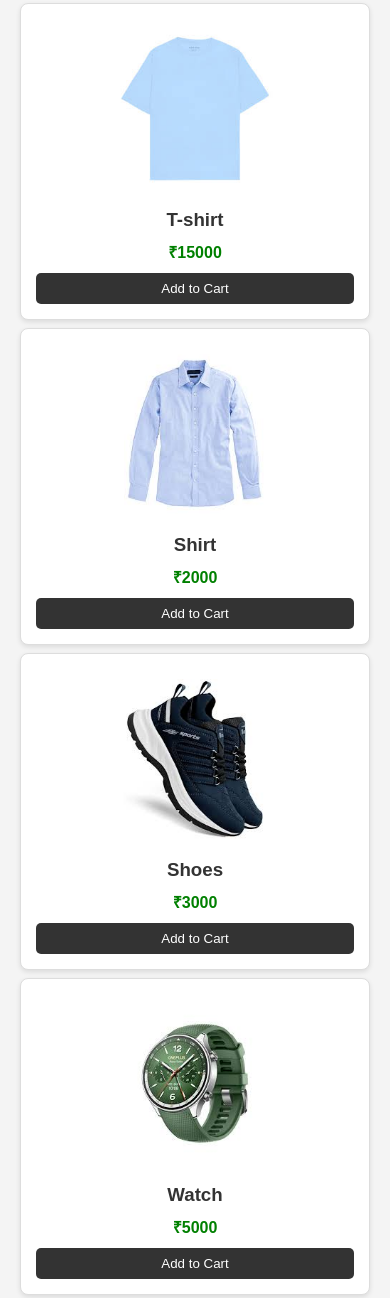
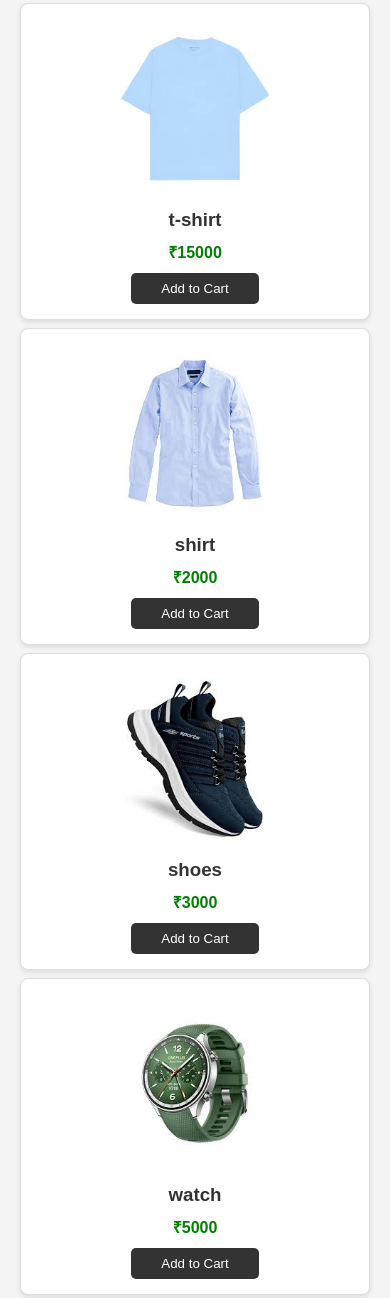
Before and after one commit to Tejasbhalavi/Task6, a plain HTML site: page index.html in a window 390 px wide. Shown: the part 338-1636 px from the top of the page. Drawn offline with Linux system fonts and the light colour scheme.

Commit message:
update script

```diff
--- a/index.html
+++ b/index.html
@@ -26,7 +26,7 @@
       <li><a href="#">Contact</a></li>
     </ul>
     <div>
-      <a href="  " class="cart-icon" id="cartBtn">
+      <a href="./index.html" class="cart-icon" id="cartBtn">
   <i class="fas fa-shopping-cart"></i><span>Cart</span>
 </a>
       <div class="hamburger" id="hamburger">
@@ -46,10 +46,10 @@
     <button id="searchBtn">Search</button>
     <select id="categoryFilter">
       <option value="all">All Categories</option>
-      <option value="T-shirt">T-shirt</option>
-      <option value="Shirt">Shirt</option>
+      <option value="t-shirt">T-shirt</option>
+      <option value="shirt">Shirt</option>
       <option value="shoes">Shoes</option>
-      <option value="Watch">Watch</option>
+      <option value="watch">Watch</option>
       <option value="jeans">Jeans</option>
     </select>
   </div>
@@ -93,7 +93,7 @@
 
   <p class="footer-bottom">Copyright &copy; 2024 Your Company. All rights reserved.</p>
 </footer>
-<script src="./script.js"></script>
+<script src="./javascript.js"></script>
 </body>
 
 </html>
--- /dev/null
+++ b/javascript.js
@@ -0,0 +1,77 @@
+// Product data (you can fetch from API later)
+const products = [
+  { id: 1, name: "t-shirt", price: 15000, image: "./icons/tshirt.jpg" },
+  { id: 2, name: "shirt", price: 2000, image: "./icons/shirt.jpg" },
+  { id: 3, name: "shoes", price: 3000, image: "./icons/shoes.jpg" }, // fixed typo
+  { id: 4, name: "watch", price: 5000, image: "./icons/watch1.jpg" },
+  { id: 5, name: "jeans", price: 5000, image: "./icons/jeans1.jpg" },
+  { id: 6, name: "t-shirt", price: 15000, image: "./icons/tshirt.jpg" },
+  { id: 7, name: "shirt", price: 2000, image: "./icons/shirt.jpg" },
+  { id: 8, name: "shoes", price: 3000, image: "./icons/shoes.jpg" },
+  { id: 9, name: "watch", price: 5000, image: "./icons/watch1.jpg" },
+  { id: 10, name: "jeans", price: 5000, image: "./icons/jeans1.jpg" },
+  { id: 11, name: "watch", price: 5000, image: "./icons/watch1.jpg" },
+  { id: 12, name: "jeans", price: 5000, image: "./icons/jeans1.jpg" }
+];
+
+// Render products into main section
+const productList = document.getElementById("product-list");
+
+function renderProducts(productsToRender) {
+  productList.innerHTML = ""; // clear old items
+  productsToRender.forEach(product => {
+    const card = document.createElement("div");
+    card.classList.add("card");
+    card.innerHTML = `
+      <img src="${product.image}" alt="${product.name}">
+      <h3>${product.name}</h3>
+      <p class="price">₹${product.price}</p>
+      <button onclick="addToCart(${product.id})">Add to Cart</button>
+    `;
+    productList.appendChild(card);
+  });
+}
+
+// Initial render
+renderProducts(products);
+
+// Cart functionality
+function addToCart(id) {
+  const product = products.find(p => p.id === id);
+  alert(product.name + " added to cart!");
+}
+
+// Search + Filter combined
+const searchBar = document.getElementById("searchBar");
+const categoryFilter = document.getElementById("categoryFilter");
+
+function filterProducts() {
+  const query = searchBar.value.toLowerCase();
+  const selected = categoryFilter.value.toLowerCase();
+
+  let filtered = products;
+
+  // filter by category
+  if (selected !== "all") {
+    filtered = filtered.filter(p => p.name.toLowerCase() === selected);
+  }
+
+  // filter by search query
+  if (query) {
+    filtered = filtered.filter(p => p.name.toLowerCase().includes(query));
+  }
+
+  renderProducts(filtered);
+}
+
+// Events
+searchBar.addEventListener("input", filterProducts); // live search
+categoryFilter.addEventListener("change", filterProducts);
+
+// Hamburger menu toggle
+const hamburger = document.getElementById("hamburger");
+const navLinks = document.getElementById("navLinks");
+
+hamburger.addEventListener("click", () => {
+  navLinks.classList.toggle("active");
+});
--- a/script.js
+++ /dev/null
@@ -1,135 +0,0 @@
-// Product data (you can fetch from API later)
-const products = [
-    {
-        id: 1,
-        name: "T-shirt",
-        price: 15000,
-        image: "./icons/tshirt.jpg"
-    },
-    {
-        id: 2,
-        name: "Shirt",
-        price: 2000,
-        image: "./icons/shirt.jpg"
-    },
-    {
-        id: 3,
-        name: "Shoes",
-        price: 3000,
-        image: "./icons/shouse.jpg"
-    },
-    {
-        id: 4,
-        name: "Watch",
-        price: 5000,
-        image: "./icons/watch1.jpg"
-    },
-    {
-        id: 5,
-        name: "jeans",
-        price: 5000,
-        image: "./icons/jeans1.jpg"
-    },
-    {
-        id: 6,
-        name: "T-shirt",
-        price: 15000,
-        image: "./icons/tshirt.jpg"
-    },
-    {
-        id: 7,
-        name: "Shirt",
-        price: 2000,
-        image: "./icons/shirt.jpg"
-    },
-    {
-        id: 8,
-        name: "Shoes",
-        price: 3000,
-        image: "./icons/shouse.jpg"
-    },
-    {
-        id: 9,
-        name: "Watch",
-        price: 5000,
-        image: "./icons/watch1.jpg"
-    },
-    {
-        id: 10,
-        name: "jeans",
-        price: 5000,
-        image: "./icons/jeans1.jpg"
-    }
-    ,
-    {
-        id: 11,
-        name: "Watch",
-        price: 5000,
-        image: "./icons/watch1.jpg"
-    },
-    {
-        id: 12,
-        name: "jeans",
-        price: 5000,
-        image: "./icons/jeans1.jpg"
-    }
-];
-
-
-// Render products into main section
-const productList = document.getElementById("product-list");
-
-function renderProducts(productsToRender) {
-  productList.innerHTML = ""; // clear old items
-  productsToRender.forEach(product => {
-    const card = document.createElement("div");
-    card.classList.add("card");
-    card.innerHTML = `
-      <img src="${product.image}" alt="${product.name}">
-      <h3>${product.name}</h3>
-      <p class="price">₹${product.price}</p>
-      <button onclick="addToCart(${product.id})">Add to Cart</button>
-    `;
-    productList.appendChild(card);
-  });
-}
-
-// Initial render
-renderProducts(products);
-
-// Cart functionality
-function addToCart(id) {
-  const product = products.find(p => p.id === id);
-  alert(product.name + " added to cart!");
-}
-
-// Search products
-const searchBtn = document.getElementById("searchBtn");
-const searchBar = document.getElementById("searchBar");
-
-searchBtn.addEventListener("click", () => {
-  const query = searchBar.value.toLowerCase();
-  const filtered = products.filter(p => p.name.toLowerCase().includes(query));
-  renderProducts(filtered);
-});
-
-// Category filter
-const categoryFilter = document.getElementById("categoryFilter");
-
-categoryFilter.addEventListener("change", () => {
-  const selected = categoryFilter.value.toLowerCase();
-  if (selected === "all") {
-    renderProducts(products);
-  } else {
-    const filtered = products.filter(p => p.name.toLowerCase().includes(selected));
-    renderProducts(filtered);
-  }
-});
-
-// Hamburger menu toggle
-const hamburger = document.getElementById("hamburger");
-const navLinks = document.getElementById("navLinks");
-
-hamburger.addEventListener("click", () => {
-  navLinks.classList.toggle("active");
-});
--- a/style.css
+++ b/style.css
@@ -151,6 +151,7 @@ body {
   background: #fff;
   box-shadow: 0px 2px 5px rgba(0,0,0,0.1);
   text-align: center;
+  align-items: center;
 }
 
 .card img {
@@ -175,7 +176,8 @@ body {
 .card button {
   background: #333;
   color: white;
-  padding: 8px 12px;
+  width: 30%;
+  padding: 8px 8px;
   border: none;
   cursor: pointer;
   border-radius: 5px;
@@ -302,6 +304,9 @@ body {
     grid-template-columns: repeat(auto-fit, minmax(160px, 1fr));
     gap: 12px;
   }
+  .card button{
+    width: 40%;
+  }
 }
 
 @media (max-width: 768px) {
@@ -309,12 +314,18 @@ body {
     grid-template-columns: repeat(2, 1fr);
     gap: 10px;
   }
+  .card button{
+    width: 40%;
+  }
 }
 
 @media (max-width: 480px) {
   .product-container {
     grid-template-columns: 1fr;
     gap: 8px;
+  }
+  .card button{
+    width: 40%;
   }
 }
 
```
Also changed, not shown: about.html (added), icons/shoes.jpg (renamed from icons/shouse.jpg).
